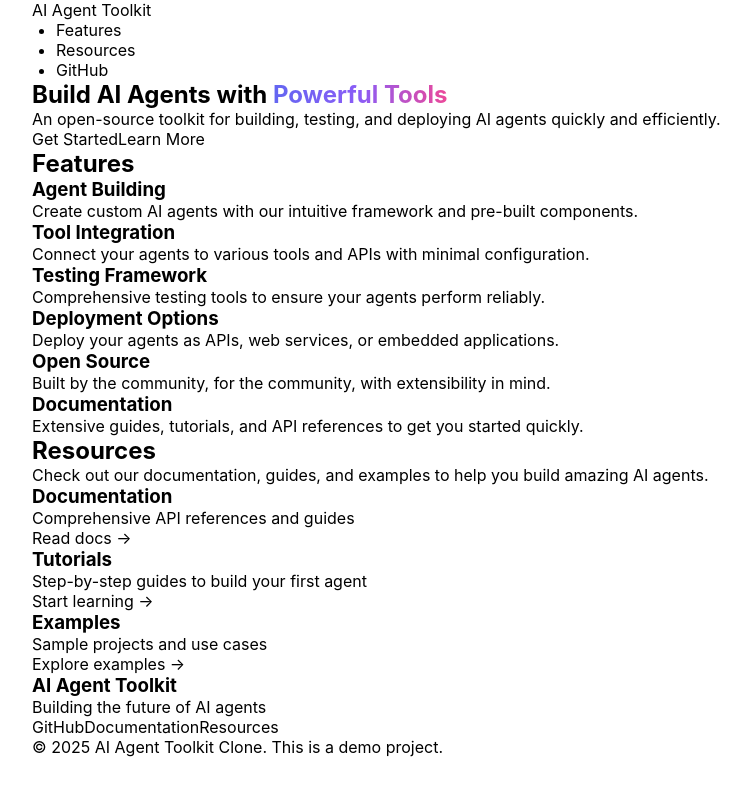
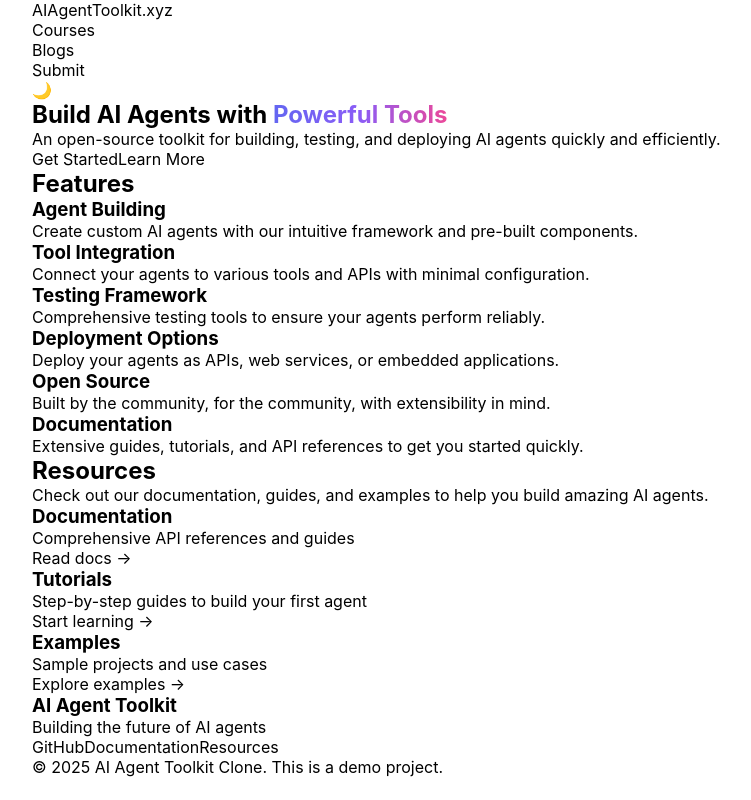
Before and after one commit to digitalarchivo/digitalarchivo.github.io, a Next.js app: page / in a window 1280 px wide. Shown: the whole page, without its empty margins (24-775 px from the left). Built offline with nearby package versions, Linux system fonts and the light colour scheme.

Commit message:
Update Header.js

```diff
--- a/components/Header.js
+++ b/components/Header.js
@@ -3,18 +3,19 @@ import Link from 'next/link'
 
 export default function Header() {
   return (
-    <header className="fixed w-full bg-white bg-opacity-90 backdrop-blur-sm shadow-sm z-10">
-      <div className="container mx-auto flex justify-between items-center p-4">
-        <Link href="/" className="text-xl font-bold">
-          AI Agent Toolkit
-        </Link>
-        <nav>
-          <ul className="flex space-x-6">
-            <li><Link href="#features" className="hover:text-blue-600">Features</Link></li>
-            <li><Link href="#resources" className="hover:text-blue-600">Resources</Link></li>
-            <li><Link href="https://github.com/yourusername/ai-agent-toolkit-clone" target="_blank" className="hover:text-blue-600">GitHub</Link></li>
-          </ul>
-        </nav>
+    <header className="bg-white shadow-sm">
+      <div className="container">
+        <div className="flex justify-between items-center py-4">
+          <Link href="/" className="font-bold text-xl">AIAgentToolkit.xyz</Link>
+          <nav>
+            <ul className="flex space-x-6" style={{ listStyle: 'none', paddingLeft: 0 }}>
+              <li><Link href="#courses">Courses</Link></li>
+              <li><Link href="#blogs">Blogs</Link></li>
+              <li><Link href="#submit">Submit</Link></li>
+              <li>🌙</li>
+            </ul>
+          </nav>
+        </div>
       </div>
     </header>
   )
```
